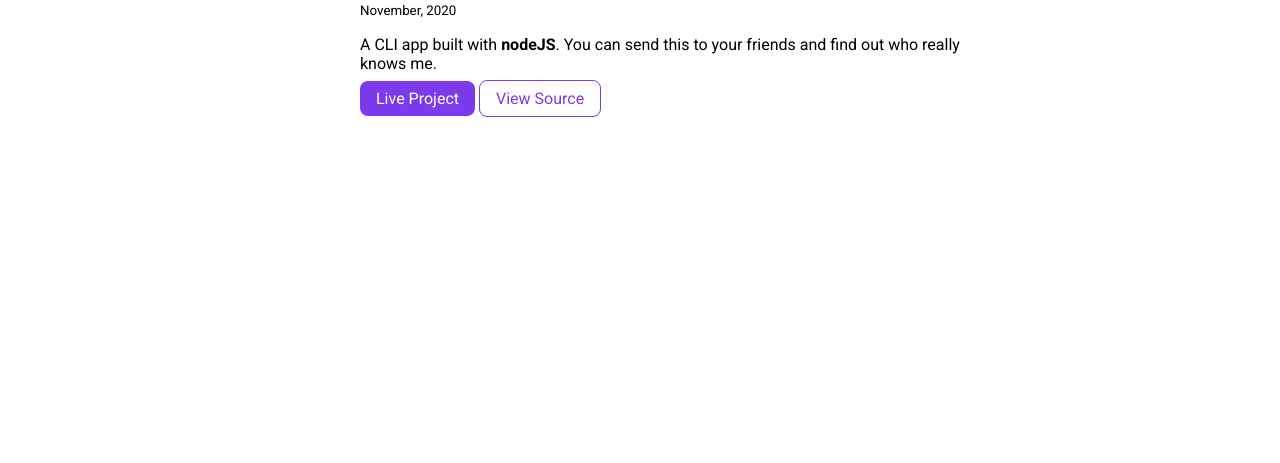
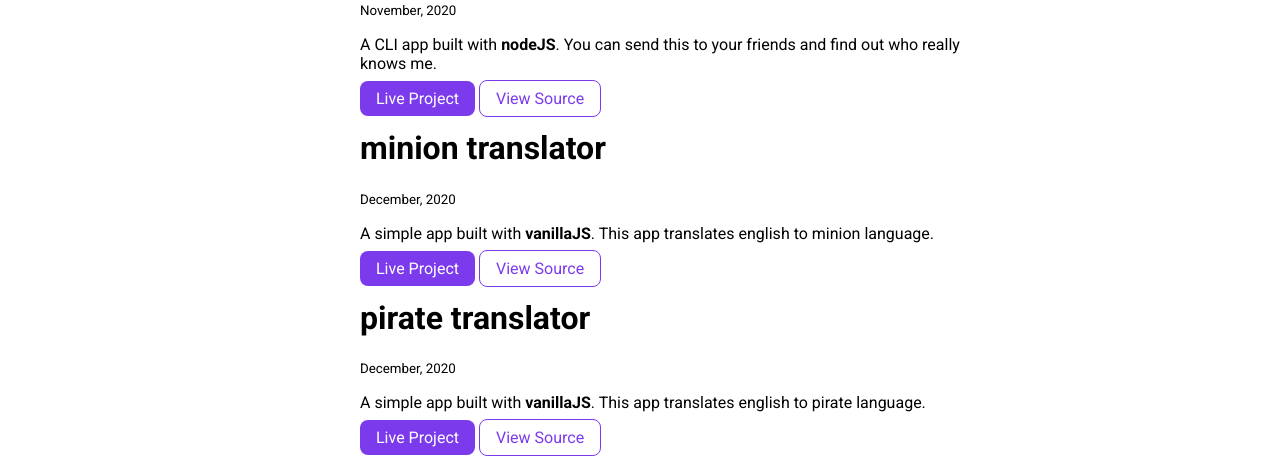
Before and after one commit to Akshay-Laxmipathi/Akshay-Laxmipathi-Site, a plain HTML site: page projects.html in a window 1280 px wide. Shown: the part 581-1044 px from the top of the page. Before the commit the page ends 800 px from the top, so only its background shows below. Drawn offline with Linux system fonts and the light colour scheme.

Commit message:
updated week 4 projects

```diff
--- a/projects.html
+++ b/projects.html
@@ -51,6 +51,28 @@
             </li>
         </div>
 
+        <div class="container container-center">
+            <li>
+                <h1>minion translator</h1>
+                <small>December, 2020</small>
+                <p>A simple app built with <strong>vanillaJS</strong>. This app translates english to minion language.</p>
+
+                <a class="link link-primary" href="https://minionbananaspeak.netlify.app/">Live Project</a>
+                <a class="link link-secondary" href="https://github.com/Akshay-Laxmipathi/neogcamp-banana-speak">View Source</a>
+            </li>
+        </div>
+
+        <div class="container container-center">
+            <li>
+                <h1>pirate translator</h1>
+                <small>December, 2020</small>
+                <p>A simple app built with <strong>vanillaJS</strong>. This app translates english to pirate language.</p>
+
+                <a class="link link-primary" href="https://englishtopiratetranslator.netlify.app/">Live Project</a>
+                <a class="link link-secondary" href="https://github.com/Akshay-Laxmipathi/neogcamp-pirate-translator">View Source</a>
+            </li>
+        </div>
+
 
 
     </ul>
```
